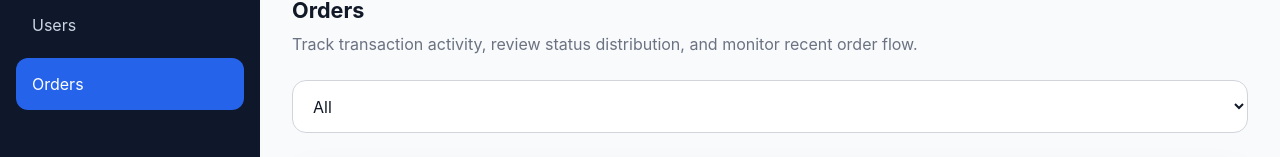
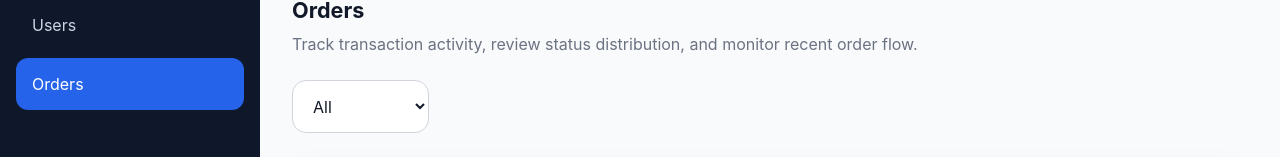
Before and after one commit to salamizadeh-dev/business-analytics-dashboard, a React (Vite) app: page /orders in a window 1280 px wide. Shown: the part 146-303 px from the top of the page. Built offline with nearby package versions, Linux system fonts and the light colour scheme.

Commit message:
style: refine filter control styling and focus states

```diff
--- a/src/components/ui/SelectFilter.tsx
+++ b/src/components/ui/SelectFilter.tsx
@@ -17,6 +17,7 @@ export function SelectFilter({
   onChange,
 }: SelectFilterProps) {
   return (
+    <div className="select-filter-wrapper">
       <select
         className="select-filter"
         value={value}
@@ -29,5 +30,6 @@ export function SelectFilter({
           </option>
         ))}
       </select>
+    </div>
   )
 }
```
Lines whose indentation alone changed are shown as unchanged.
